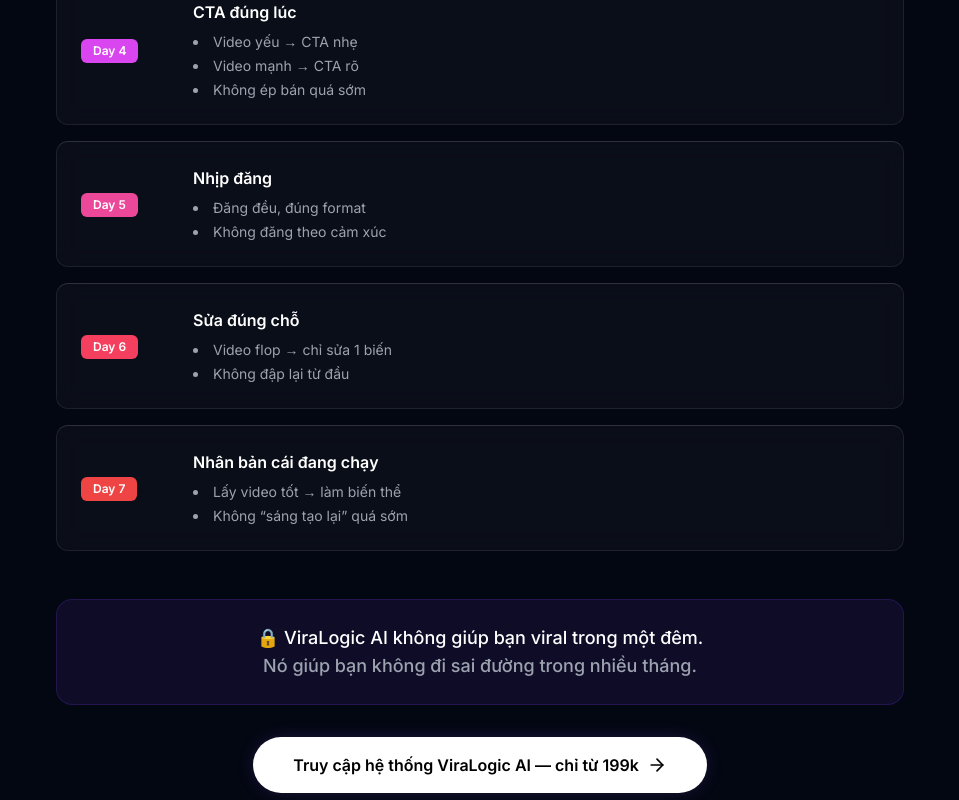
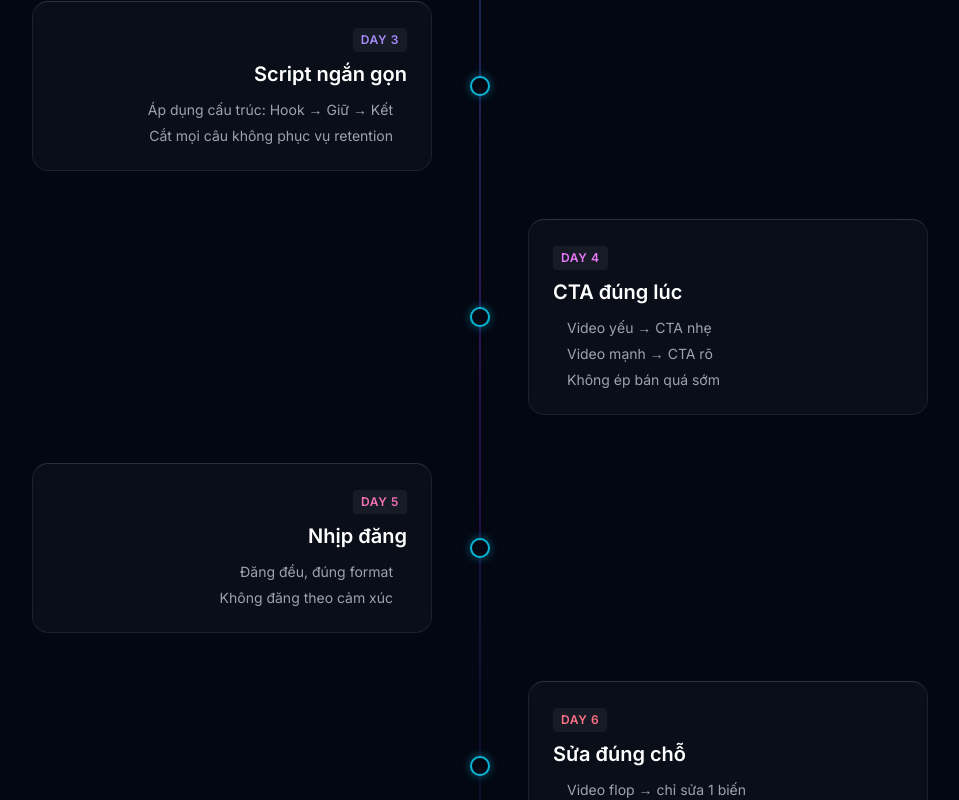
Before and after one commit to viralogicai/viralogic, a React (Vite) app: page / in a window 1280 px wide. Shown: the part 3280-4080 px from the top of the page, without its empty margins (160-1119 px from the left). Built offline with nearby package versions, Linux system fonts and the light colour scheme.

Commit message:
Fix build error: Apply Start Here redesign to use motion correctly

```diff
--- a/src/pages/LandingPage.tsx
+++ b/src/pages/LandingPage.tsx
@@ -81,11 +81,10 @@ export const LandingPage = () => {
 
             <DemoPreview />
 
-            {/* Start Here - 7 Days Roadmap is below this block in file */}
-
-            {/* Start Here - 7 Days Roadmap */}
-            <section className="relative z-10 max-w-4xl mx-auto mb-32 px-6">
-                <div className="text-center mb-12">
+            {/* Start Here - 7 Days Roadmap Vertical Timeline */}
+            <section className="relative z-10 max-w-5xl mx-auto mb-32 px-6">
+                <ScrollReveal width="100%">
+                    <div className="text-center mb-16">
                         <div className="inline-block px-4 py-1.5 rounded-full border border-brand-cyan/30 bg-brand-cyan/10 text-brand-cyan text-sm font-bold mb-4">
                             START HERE — 7 NGÀY ĐẦU
                         </div>
@@ -98,37 +97,69 @@ export const LandingPage = () => {
                             không biết cái gì sai để sửa.”
                         </p>
                     </div>
+                </ScrollReveal>
 
-                <div className="space-y-4">
+                <div className="relative max-w-4xl mx-auto">
+                    {/* Central Line */}
+                    <div className="absolute left-[28px] md:left-1/2 top-0 bottom-0 w-0.5 bg-gradient-to-b from-brand-cyan via-brand-purple to-transparent md:-translate-x-1/2 rounded-full opacity-30"></div>
+
+                    <div className="space-y-12">
                         {[
-                        { day: "Day 1", title: "Chọn hướng (chưa cần quay)", items: ["Xác định 1 mục tiêu: view / follow / bán", "Chọn đúng nhóm kịch bản AI theo mục tiêu đó"], color: "bg-blue-500" },
-                        { day: "Day 2", title: "Hook (3 giây đầu)", items: ["Test 3–5 hook cho 1 ý tưởng", "Không đổi ý tưởng khi hook chưa ổn"], color: "bg-indigo-500" },
-                        { day: "Day 3", title: "Script ngắn gọn", items: ["Áp dụng cấu trúc: Hook → Giữ → Kết", "Cắt mọi câu không phục vụ retention"], color: "bg-violet-500" },
-                        { day: "Day 4", title: "CTA đúng lúc", items: ["Video yếu → CTA nhẹ", "Video mạnh → CTA rõ", "Không ép bán quá sớm"], color: "bg-fuchsia-500" },
-                        { day: "Day 5", title: "Nhịp đăng", items: ["Đăng đều, đúng format", "Không đăng theo cảm xúc"], color: "bg-pink-500" },
-                        { day: "Day 6", title: "Sửa đúng chỗ", items: ["Video flop → chỉ sửa 1 biến", "Không đập lại từ đầu"], color: "bg-rose-500" },
-                        { day: "Day 7", title: "Nhân bản cái đang chạy", items: ["Lấy video tốt → làm biến thể", "Không “sáng tạo lại” quá sớm"], color: "bg-red-500" }
+                            { day: "Day 1", title: "Chọn hướng (chưa cần quay)", items: ["Xác định 1 mục tiêu: view / follow / bán", "Chọn đúng nhóm kịch bản AI theo mục tiêu đó"], color: "text-blue-400", bg: "bg-blue-500/10", border: "border-blue-500/30" },
+                            { day: "Day 2", title: "Hook (3 giây đầu)", items: ["Test 3–5 hook cho 1 ý tưởng", "Không đổi ý tưởng khi hook chưa ổn"], color: "text-indigo-400", bg: "bg-indigo-500/10", border: "border-indigo-500/30" },
+                            { day: "Day 3", title: "Script ngắn gọn", items: ["Áp dụng cấu trúc: Hook → Giữ → Kết", "Cắt mọi câu không phục vụ retention"], color: "text-violet-400", bg: "bg-violet-500/10", border: "border-violet-500/30" },
+                            { day: "Day 4", title: "CTA đúng lúc", items: ["Video yếu → CTA nhẹ", "Video mạnh → CTA rõ", "Không ép bán quá sớm"], color: "text-fuchsia-400", bg: "bg-fuchsia-500/10", border: "border-fuchsia-500/30" },
+                            { day: "Day 5", title: "Nhịp đăng", items: ["Đăng đều, đúng format", "Không đăng theo cảm xúc"], color: "text-pink-400", bg: "bg-pink-500/10", border: "border-pink-500/30" },
+                            { day: "Day 6", title: "Sửa đúng chỗ", items: ["Video flop → chỉ sửa 1 biến", "Không đập lại từ đầu"], color: "text-rose-400", bg: "bg-rose-500/10", border: "border-rose-500/30" },
+                            { day: "Day 7", title: "Nhân bản cái đang chạy", items: ["Lấy video tốt → làm biến thể", "Không “sáng tạo lại” quá sớm"], color: "text-red-400", bg: "bg-red-500/10", border: "border-red-500/30" }
                         ].map((item, idx) => (
-                        <div key={idx} className="glass-panel p-4 md:p-6 rounded-xl flex flex-col md:flex-row gap-4 md:items-center hover:bg-white/5 transition-colors border-l-4" style={{ borderLeftColor: item.color.replace('bg-', '') }}>
-                            <div className="shrink-0 w-24">
-                                <span className={`inline-block px-3 py-1 rounded-md text-xs font-bold text-white ${item.color}`}>
+                            <motion.div
+                                key={idx}
+                                initial={{ opacity: 0, y: 30 }}
+                                whileInView={{ opacity: 1, y: 0 }}
+                                viewport={{ once: true, margin: "-100px" }}
+                                transition={{ duration: 0.5, delay: idx * 0.1 }}
+                                className={`relative flex flex-col md:flex-row items-center gap-6 md:gap-0 ${idx % 2 === 0 ? 'md:flex-row' : 'md:flex-row-reverse'}`}
+                            >
+                                {/* Timeline Node */}
+                                <div className="absolute left-[19px] md:left-1/2 md:-translate-x-1/2 w-5 h-5 rounded-full bg-[#050814] border-2 border-brand-cyan shadow-[0_0_10px_rgba(6,182,212,0.5)] z-20">
+                                    <div className="absolute inset-0 bg-brand-cyan/50 rounded-full animate-ping opacity-75"></div>
+                                </div>
+
+                                {/* Content Card */}
+                                <div className={`w-full md:w-1/2 pl-16 md:pl-0 ${idx % 2 === 0 ? 'md:pr-12 md:text-right' : 'md:pl-12 md:text-left'}`}>
+                                    <div className={`glass-panel p-6 rounded-2xl border ${item.border} hover:bg-white/5 transition-all group relative overflow-hidden`}>
+                                        <div className={`absolute top-0 left-0 w-1 h-full ${item.bg.replace('/10', '')} opacity-50`}></div>
+
+                                        <div className={`inline-flex items-center gap-2 mb-2 ${idx % 2 === 0 ? 'md:flex-row-reverse' : ''}`}>
+                                            <span className={`text-xs font-bold uppercase tracking-wider ${item.color} bg-white/5 px-2 py-1 rounded`}>
                                                 {item.day}
                                             </span>
                                         </div>
-                            <div className="flex-1">
-                                <h3 className="font-bold text-white mb-2">{item.title}</h3>
-                                <ul className="list-disc list-inside text-sm text-gray-400 space-y-1">
+
+                                        <h3 className={`text-xl font-bold text-white mb-3 group-hover:${item.color} transition-colors`}>{item.title}</h3>
+
+                                        <ul className={`space-y-1.5 ${idx % 2 === 0 ? 'md:items-end' : 'md:items-start'} flex flex-col`}>
                                             {item.items.map((sub, i) => (
-                                        <li key={i}>{sub}</li>
+                                                <li key={i} className={`text-sm text-gray-400 flex items-center gap-2 ${idx % 2 === 0 ? 'md:flex-row-reverse' : ''}`}>
+                                                    <span className={`w-1.5 h-1.5 rounded-full ${item.bg.replace('/10', '')} opacity-50`}></span>
+                                                    {sub}
+                                                </li>
                                             ))}
                                         </ul>
                                     </div>
                                 </div>
+
+                                {/* Spacer for opposite side */}
+                                <div className="hidden md:block md:w-1/2"></div>
+                            </motion.div>
                         ))}
                     </div>
+                </div>
 
-                <div className="mt-12 text-center">
-                    <div className="bg-brand-purple/10 border border-brand-purple/20 p-6 rounded-2xl mb-8">
+                <ScrollReveal width="100%" delay={0.3}>
+                    <div className="mt-20 text-center">
+                        <div className="bg-brand-purple/10 border border-brand-purple/20 p-6 rounded-2xl mb-8 max-w-2xl mx-auto backdrop-blur-sm">
                             <p className="text-white font-medium text-lg">
                                 🔒 ViraLogic AI không giúp bạn viral trong một đêm. <br />
                                 <span className="text-gray-400">Nó giúp bạn không đi sai đường trong nhiều tháng.</span>
@@ -137,12 +168,13 @@ export const LandingPage = () => {
 
                         <button
                             onClick={() => document.getElementById('pricing')?.scrollIntoView({ behavior: 'smooth' })}
-                        className="inline-flex items-center gap-2 bg-white text-black font-bold py-4 px-10 rounded-full hover:scale-105 transition-transform glow-effect shadow-xl shadow-brand-cyan/20"
+                            className="inline-flex items-center gap-2 bg-white text-black font-bold py-4 px-10 rounded-full hover:scale-105 transition-transform glow-effect shadow-xl shadow-brand-cyan/20 group"
                         >
                             Truy cập hệ thống ViraLogic AI — chỉ từ 199k
-                        <ArrowRight className="w-5 h-5" />
+                            <ArrowRight className="w-5 h-5 group-hover:translate-x-1 transition-transform" />
                         </button>
                     </div>
+                </ScrollReveal>
             </section>
 
             <DemoPreview />
```
Lines whose indentation alone changed are shown as unchanged.
